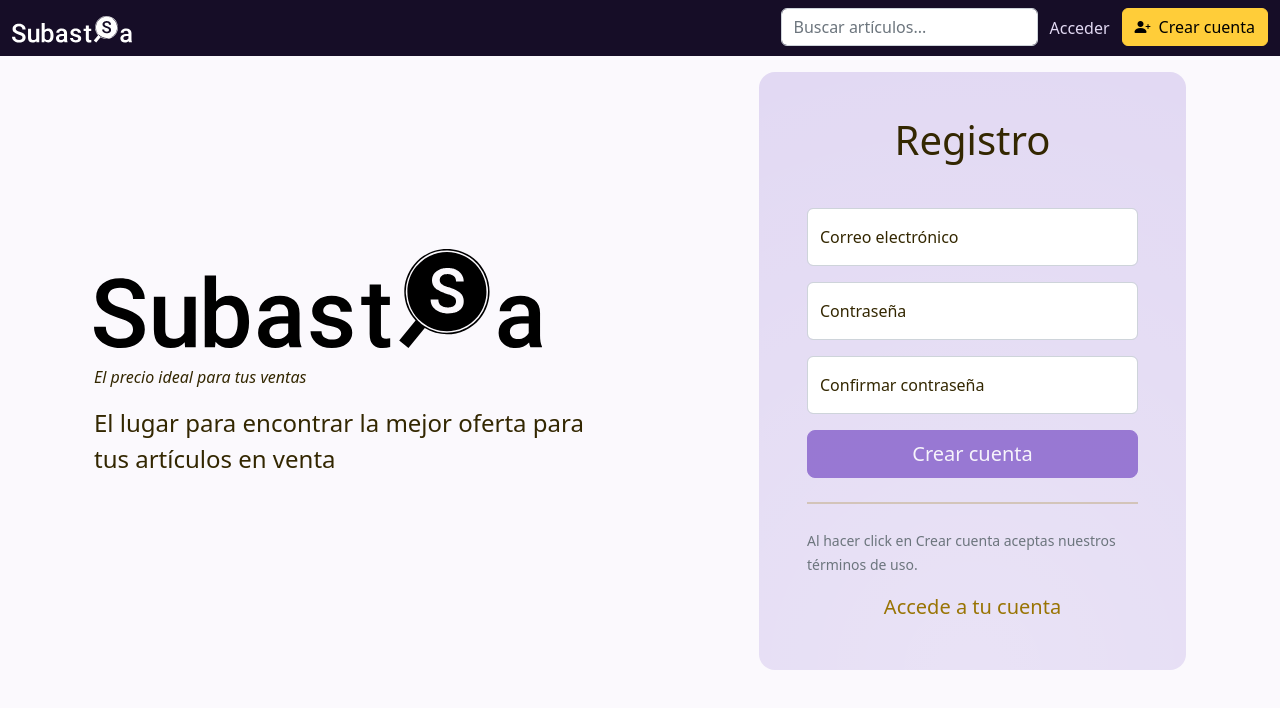
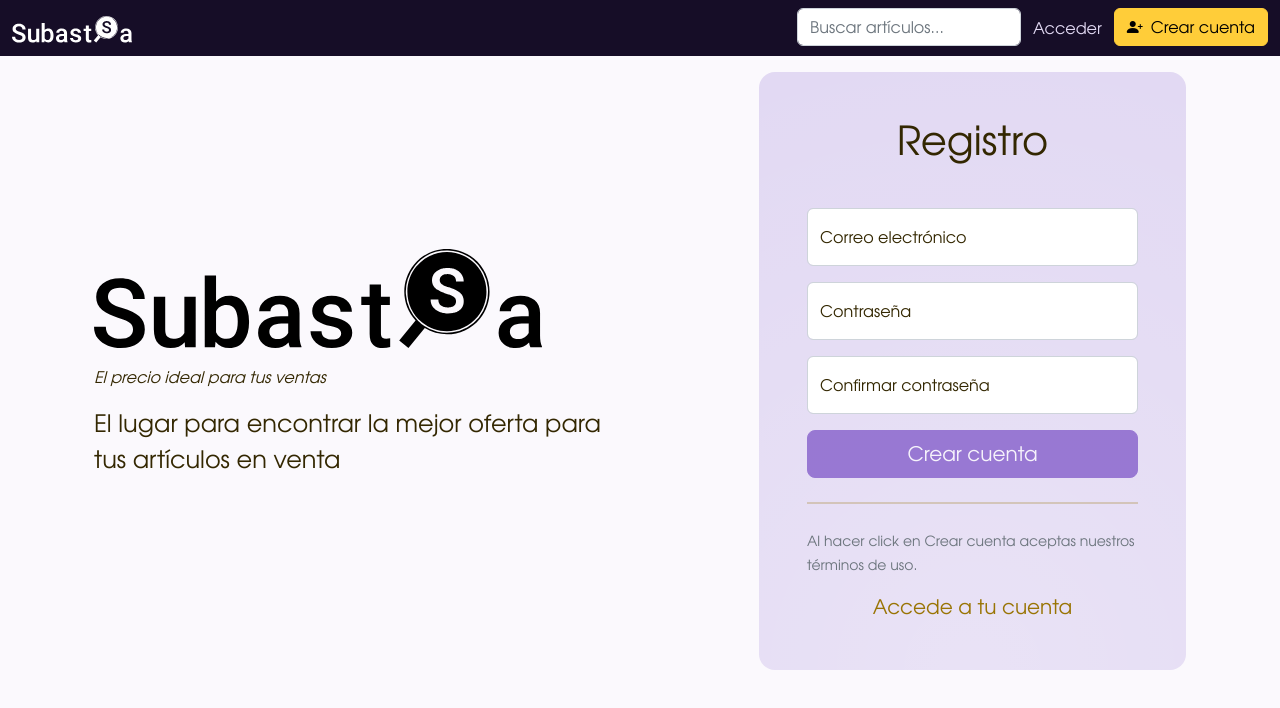
Before and after one commit to wonddark/mercadi, a React (Create React App) app: page / in a window 1280 px wide. Shown: the top 708 px of the page. Built offline with nearby package versions, Linux system fonts and the light colour scheme; no server answers.

Commit message:
Changed the site base font to be URW Gothic L Book

```diff
--- a/src/theme/main.scss
+++ b/src/theme/main.scss
@@ -1,5 +1,11 @@
 @import "../../node_modules/bootstrap/scss/functions";
 
+@font-face {
+  font-family: "URW Gothic L";
+  src: url("/fonts/urw_gothic_l_book.ttf");
+}
+
+$font-family-sans-serif: "URW Gothic L", sans-serif;
 $white: #fff;
 $gray-100: #f8f9fa !default;
 $gray-200: #e9ecef !default;
```
Also changed, not shown: public/fonts/urw_gothic_l_book.ttf (added), public/theme/main.css, 1 other file (tests, documents, lock files or other folders).
